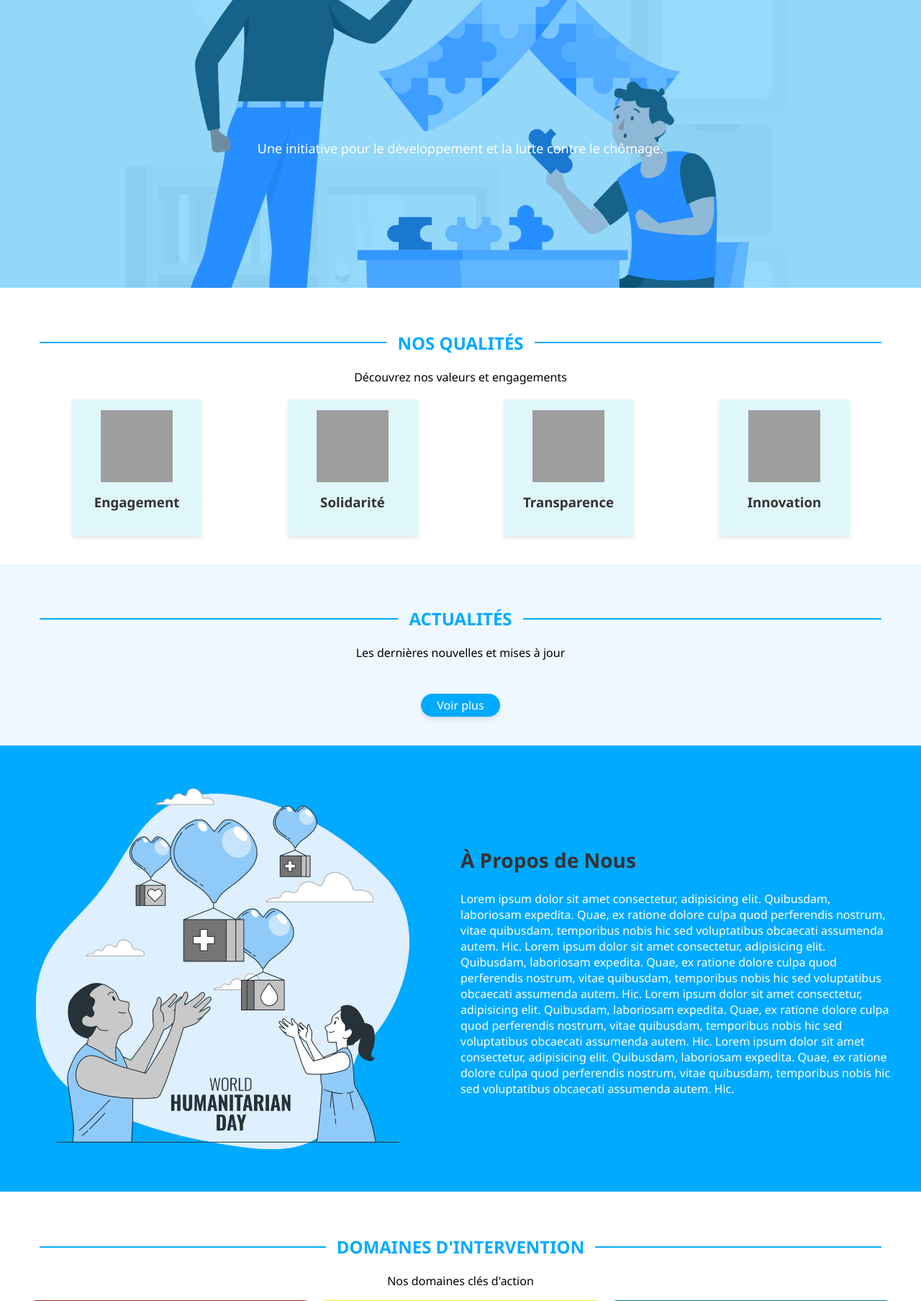
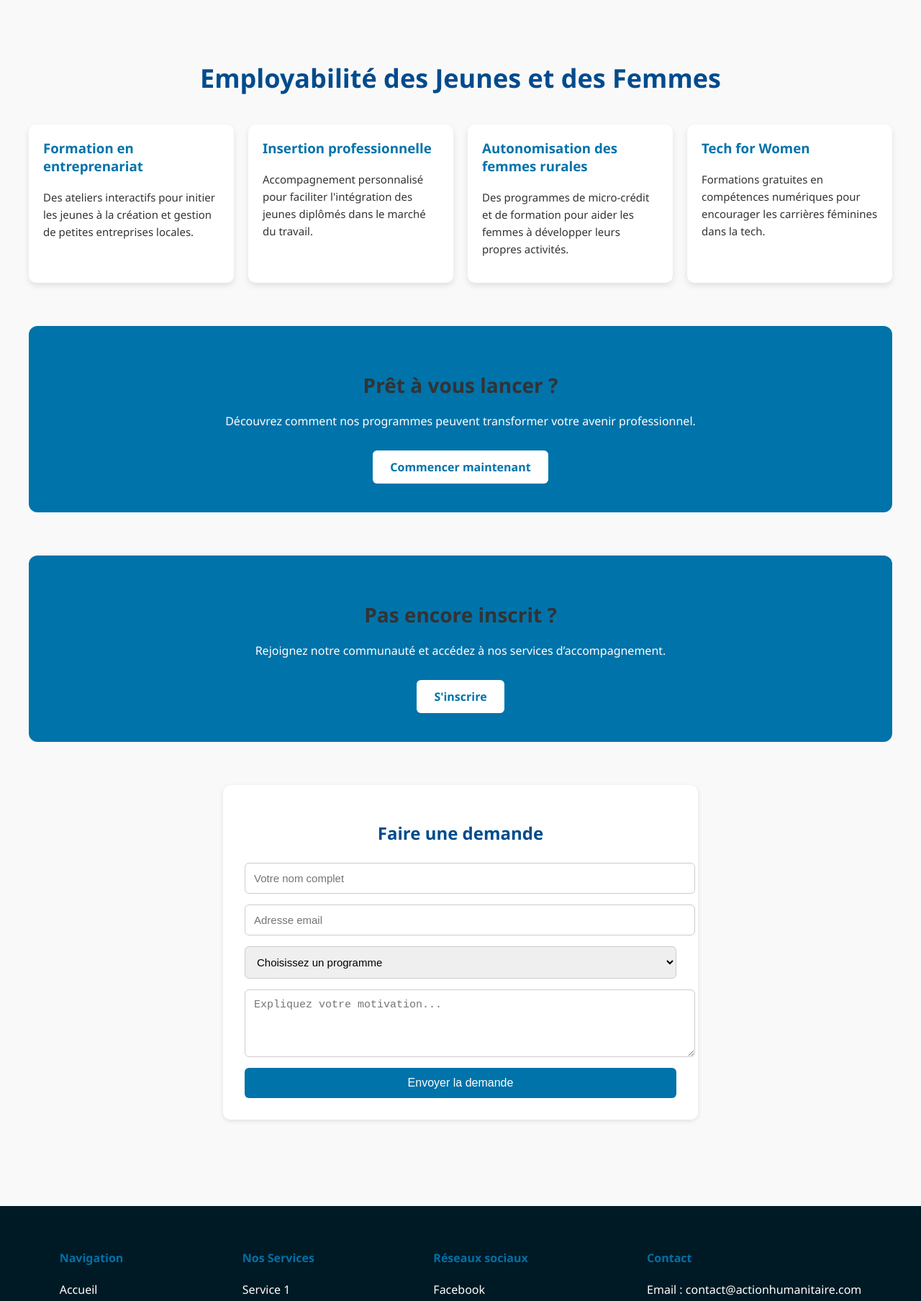
Before and after one commit to Ahmadfils/projet-ahdlc, a PHP site: page /projet-ahdlc/adaptation in a window 1280 px wide. Shown: the part 67-1875 px from the top of the page at 72% size. Run offline with PHP 8.4, Linux system fonts and the light colour scheme; data that the repository does not hold is empty; some libraries are stand-ins or nearby versions; grey boxes are pictures that could not be loaded.

Commit message:
new pages && preprocessus

```diff
--- /dev/null
+++ b/controllers/AdaptationController.php
@@ -0,0 +1,13 @@
+<?php
+class AdaptationController extends Controller {
+    public function index() {
+        $data = [
+            'title' => 'Nos Domaines',
+            'description' => 'Découvrez nos domaines d\'expertise'
+        ];
+        $this->view('includes/header', $data);
+        $this->view('domain/employabilite', $data);
+        $this->view('includes/footer', $data);
+    }
+
+}
--- a/controllers/HomeController.php
+++ b/controllers/HomeController.php
@@ -28,7 +28,7 @@
               'news'=> $news
            ];
 
-         $this->view('home', $data);
+          $this->view('home', $data);
           $this->view('includes/footer', $data);
     }
 
--- a/core/App.php
+++ b/core/App.php
@@ -1,5 +1,5 @@
 <?php
-class App
+/*class App
 {
     protected $controller = 'HomeController';
     protected $method = 'index';
--- a/core/Init.php
+++ b/core/AppConfig.php
@@ -1,5 +1,5 @@
 <?php
-class Init
+class AppConfig
 {
     public static $settings = [];
 
@@ -9,7 +9,7 @@
         $db = new Database();
         $db->query("SELECT * FROM tbl_page_setting");
         $results = $db->resultSet();
-
+        $settings = [];
         foreach ($results as $row) {
             self::$settings[$row->cle] = $row->valeur;
         }
--- a/core/Router.php
+++ b/core/Router.php
@@ -8,6 +8,8 @@
     public function __construct()
     {
         $url = $this->getUrl();
+
+
 
         if (isset($url[0]) && file_exists('../controllers/' . ucwords($url[0]) . 'Controller.php')) {
             $this->currentController = ucwords($url[0]) . 'Controller';
--- a/index.php
+++ b/index.php
@@ -1,7 +1,10 @@
 <?php
 require_once 'core/Database.php';
-require_once 'core/App.php';
+require_once 'core/AppConfig.php';
+require_once 'core/Router.php';
 require_once 'core/Controller.php';
+
+AppConfig::loadSettings();
 
 // Autoload classes
 spl_autoload_register(function ($class_name) {
--- a/public/css/about.css
+++ b/public/css/about.css
@@ -229,6 +229,12 @@
     line-height: 1.6;
     color: #555;
 }
+/* Harmonisation des espacements avec la page Employabilité */
+section {
+    padding: 40px 20px;
+    margin-right: 40px;
+     margin-left: 40px;
+}
 
 /* Responsive */
 @media (max-width: 768px) {
--- /dev/null
+++ b/public/css/employabilite.css
@@ -0,0 +1,148 @@
+/* Général */
+body {
+    font-family: 'Segoe UI', Tahoma, Geneva, Verdana, sans-serif;
+    margin: 0;
+    padding: 0;
+    background-color: #f9f9f9;
+    color: #333;
+}
+
+.container {
+    max-width: 1200px;
+    margin: 40px auto;
+    padding: 20px;
+}
+
+/* Titre principal */
+.page-title {
+    text-align: center;
+    font-size: 36px;
+    margin-bottom: 40px;
+    color: #004b8d;
+}
+
+/* Section des articles */
+.article-cards {
+    display: grid;
+    grid-template-columns: repeat(auto-fit, minmax(260px, 1fr));
+    gap: 20px;
+    margin-bottom: 60px;
+}
+
+.card {
+    background-color: #fff;
+    border-radius: 10px;
+    box-shadow: 0 4px 8px rgba(0,0,0,0.1);
+    padding: 20px;
+    transition: transform 0.3s;
+}
+
+.card:hover {
+    transform: translateY(-5px);
+}
+
+.card h3 {
+    margin-top: 0;
+    color: #0073aa;
+}
+
+.card p {
+    font-size: 15px;
+    line-height: 1.6;
+}
+
+/* Section Get Started / Register */
+.cta-section {
+    background-color: #0073aa;
+    color: #fff;
+    text-align: center;
+    padding: 40px 20px;
+    border-radius: 12px;
+    margin-bottom: 60px;
+}
+
+.cta-section h2 {
+    font-size: 28px;
+    margin-bottom: 20px;
+}
+
+.cta-section p {
+    font-size: 16px;
+    margin-bottom: 30px;
+}
+
+.cta-section a {
+    display: inline-block;
+    background-color: #fff;
+    color: #0073aa;
+    padding: 12px 24px;
+    text-decoration: none;
+    font-weight: bold;
+    border-radius: 6px;
+    transition: background-color 0.3s;
+}
+
+.cta-section a:hover {
+    background-color: #e6e6e6;
+}
+
+/* Formulaire de demande */
+.demande-form {
+    background-color: #fff;
+    padding: 30px;
+    border-radius: 10px;
+    box-shadow: 0 2px 6px rgba(0,0,0,0.1);
+    max-width: 600px;
+    margin: 0 auto 60px auto;
+}
+
+.demande-form h2 {
+    text-align: center;
+    margin-bottom: 25px;
+    color: #004b8d;
+}
+
+.demande-form form {
+    display: flex;
+    flex-direction: column;
+    gap: 15px;
+}
+
+.demande-form input,
+.demande-form textarea,
+.demande-form select {
+    padding: 12px;
+    border: 1px solid #ccc;
+    border-radius: 6px;
+    font-size: 15px;
+    width: 100%;
+}
+
+.demande-form button {
+    background-color: #0073aa;
+    color: #fff;
+    padding: 12px;
+    border: none;
+    border-radius: 6px;
+    font-size: 16px;
+    cursor: pointer;
+}
+
+.demande-form button:hover {
+    background-color: #005b88;
+}
+
+/* Responsive */
+@media (max-width: 768px) {
+    .cta-section h2 {
+        font-size: 22px;
+    }
+
+    .page-title {
+        font-size: 28px;
+    }
+
+    .demande-form {
+        padding: 20px;
+    }
+}
--- /dev/null
+++ b/views/domain/employabilite.php
@@ -0,0 +1,64 @@
+
+    <title>Employabilité des Jeunes et des Femmes</title>
+    <link rel="stylesheet" href="public/css/employabilite.css">
+
+
+    <div class="container">
+        <h1 class="page-title">Employabilité des Jeunes et des Femmes</h1>
+
+        <!-- Section des articles -->
+        <section class="article-cards">
+            <div class="card">
+                <h3>Formation en entreprenariat</h3>
+                <p>Des ateliers interactifs pour initier les jeunes à la création et gestion de petites entreprises locales.</p>
+            </div>
+            <div class="card">
+                <h3>Insertion professionnelle</h3>
+                <p>Accompagnement personnalisé pour faciliter l'intégration des jeunes diplômés dans le marché du travail.</p>
+            </div>
+            <div class="card">
+                <h3>Autonomisation des femmes rurales</h3>
+                <p>Des programmes de micro-crédit et de formation pour aider les femmes à développer leurs propres activités.</p>
+            </div>
+            <div class="card">
+                <h3>Tech for Women</h3>
+                <p>Formations gratuites en compétences numériques pour encourager les carrières féminines dans la tech.</p>
+            </div>
+        </section>
+
+        <!-- Section Get Started -->
+        <section class="cta-section">
+            <h2>Prêt à vous lancer ?</h2>
+            <p>Découvrez comment nos programmes peuvent transformer votre avenir professionnel.</p>
+            <a href="#demande">Commencer maintenant</a>
+        </section>
+
+        <!-- Section Register -->
+        <section class="cta-section">
+            <h2>Pas encore inscrit ?</h2>
+            <p>Rejoignez notre communauté et accédez à nos services d’accompagnement.</p>
+            <a href="register.php">S'inscrire</a>
+        </section>
+
+        <!-- Formulaire de demande -->
+        <section id="demande" class="demande-form">
+            <h2>Faire une demande</h2>
+            <form action="traitement_demande.php" method="post">
+                <input type="text" name="nom" placeholder="Votre nom complet" required>
+                <input type="email" name="email" placeholder="Adresse email" required>
+                <select name="programme" required>
+                    <option value="">Choisissez un programme</option>
+                    <option value="entreprenariat">Formation en entreprenariat</option>
+                    <option value="insertion">Insertion professionnelle</option>
+                    <option value="autonomisation">Autonomisation des femmes</option>
+                    <option value="tech">Tech for Women</option>
+                </select>
+                <textarea name="message" rows="4" placeholder="Expliquez votre motivation..." required></textarea>
+                <button type="submit">Envoyer la demande</button>
+            </form>
+        </section>
+
+    </div>
+
+</body>
+</html>
--- a/views/includes/header.php
+++ b/views/includes/header.php
@@ -5,11 +5,7 @@
     <meta charset="UTF-8">
     <meta name="viewport" content="width=device-width, initial-scale=1.0">
     <title>Action Humanitaire</title>
-    <link rel="shortcut icon" href="public/images/<pre>
-<?php
-print_r(Init::$settings);
-?>
-</pre>" type="image/x-icon">
+    <link rel="shortcut icon" href="views/public/images/<?php echo AppConfig::$settings['favicon'];?>" type="image/x-icon">
     <link rel="stylesheet" href="https://cdnjs.cloudflare.com/ajax/libs/font-awesome/6.4.0/css/all.min.css">
     <link rel="stylesheet" href="public/css/styles.css">
 </head>
```
Also changed, not shown: controllers/ActionController.php (added, +13 -0 lines), controllers/DeveloppementController.php (added, +13 -0 lines), controllers/DomainController.php (+8 -0 lines), controllers/EmployabiliteController.php (added, +13 -0 lines), controllers/IntegrationController.php (added, +13 -0 lines).
